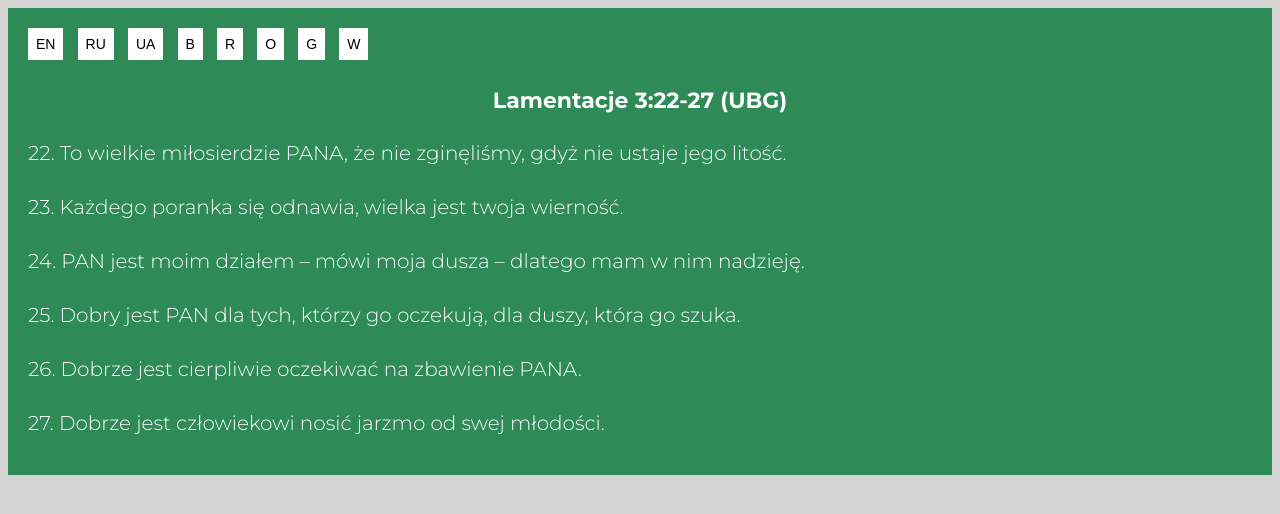
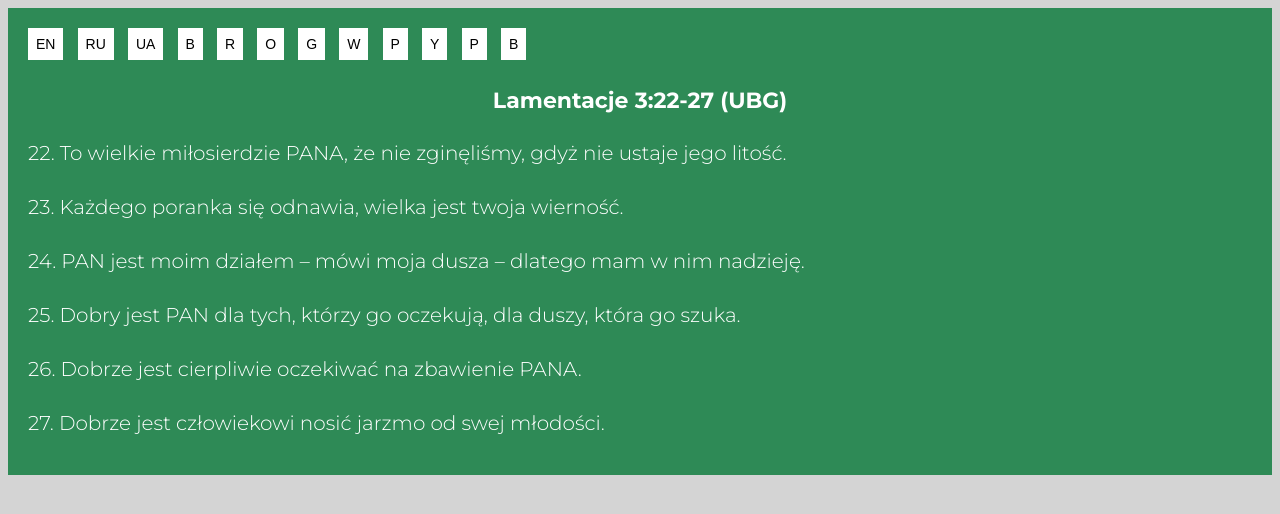
Before and after one commit to j-fullstack-d/Bible-Verses-g--PL, a plain HTML site: page index.html in a window 1280 px wide. Drawn offline with Linux system fonts and the light colour scheme.

Commit message:
Added links to (P, Y, P, B) projects

```diff
--- a/index.html
+++ b/index.html
@@ -21,6 +21,10 @@
       <button class="section__button"><a class="section__button--link" href="https://mrpenguin-dev.github.io/Simple-Bible-Verses-o--PL/">O</a></button>
       <button class="section__button"><a class="section__button--link" href="https://mrpenguin-dev.github.io/Simple-Bible-Verses-grey--PL/">G</a></button>
       <button class="section__button"><a class="section__button--link" href="https://mrpenguin-dev.github.io/Simple-Bible-Verses-w--PL/">W</a></button>
+      <button class="section__button"><a class="section__button--link" href="https://mrpenguin-dev.github.io/Simple-Bible-Verses-p--PL/">P</a></button>
+      <button class="section__button"><a class="section__button--link" href="https://mrpenguin-dev.github.io/Simple-Bible-Verses-yellow--PL/">Y</a></button>
+      <button class="section__button"><a class="section__button--link" href="https://mrpenguin-dev.github.io/Simple-Bible-Verses-pink--PL/">P</a></button>
+      <button class="section__button"><a class="section__button--link" href="https://mrpenguin-dev.github.io/Simple-Bible-Verses-brown--PL/">B</a></button>
       <section class="section__content--text">
         <h1 class="section--h1">Lamentacje 3:22-27 (UBG)</h1>
         <p class="section--paragraph">22. To wielkie miłosierdzie PANA, że nie zginęliśmy, gdyż nie ustaje jego litość.
```
